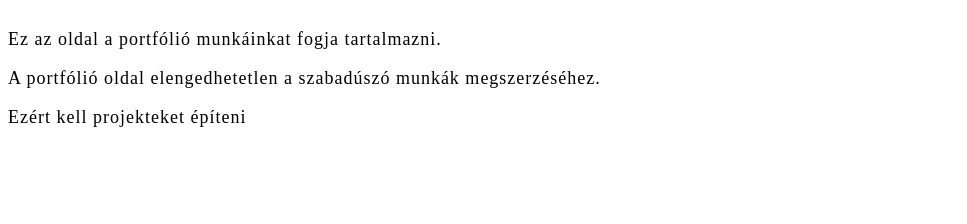
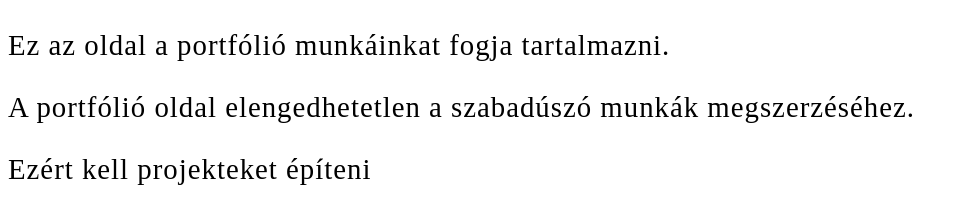
Before and after one commit to mrwannab/portfolio-oldal, a plain HTML site: page index.html in a window 1280 px wide. Shown: the part 90-314 px from the top of the page, without its empty margins (0-967 px from the left). Drawn offline with Linux system fonts and the light colour scheme.

Commit message:
font-size px -> rem

```diff
--- a/styles/styles.css
+++ b/styles/styles.css
@@ -4,6 +4,6 @@ h1 {
 }
 
 p {
-    font-size: 18px;
+    font-size: 1.8rem;
     letter-spacing: 1px;
 }
```
